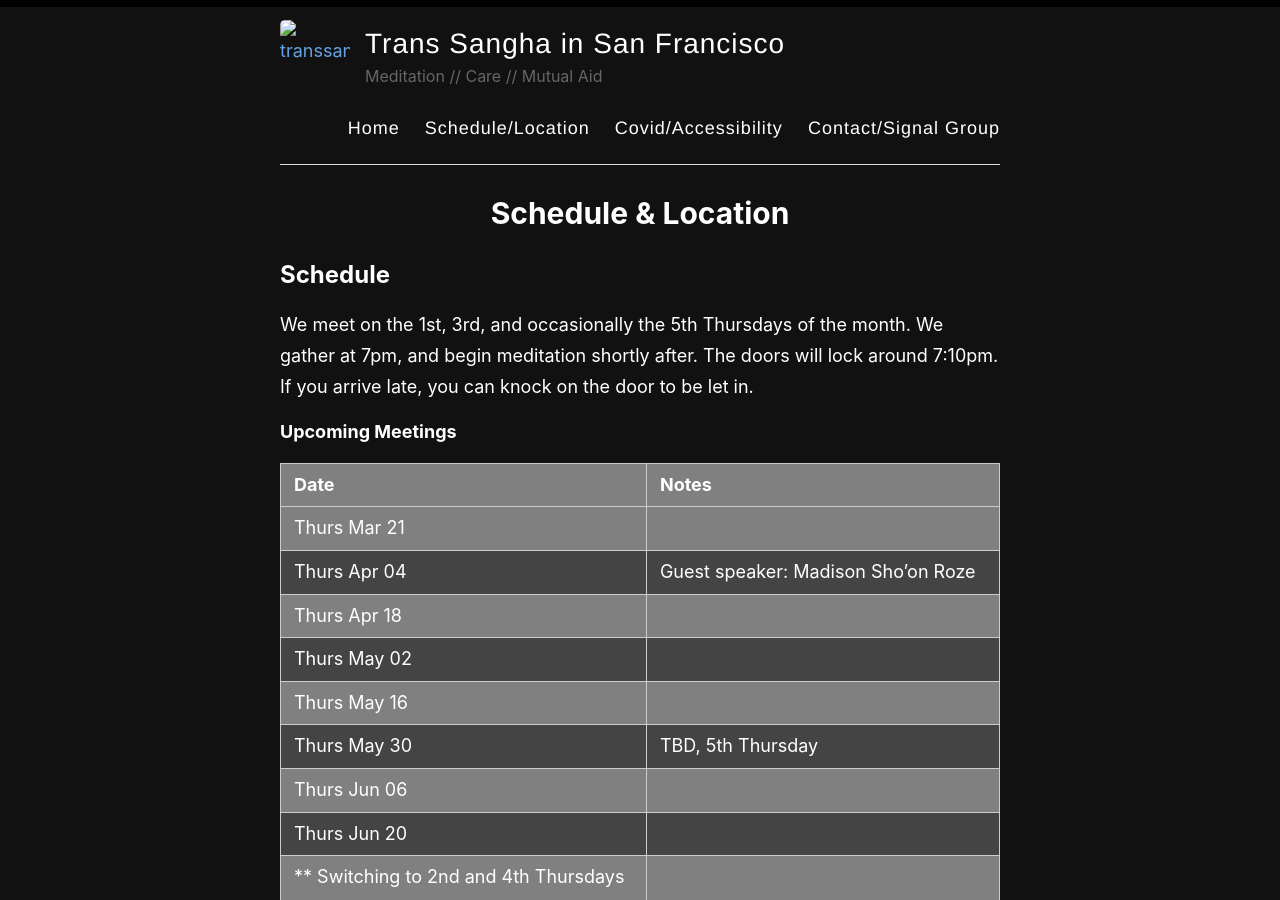
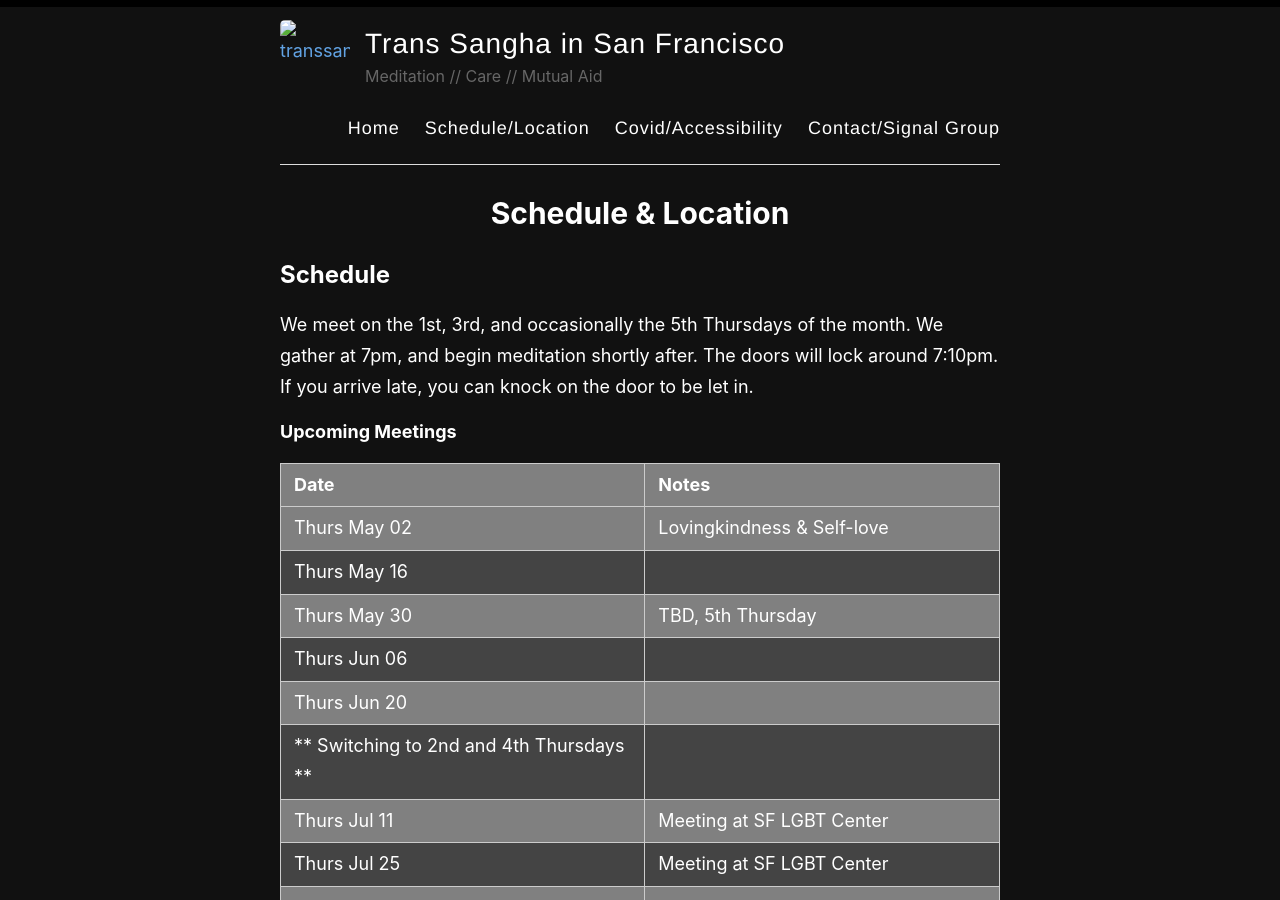
Before and after one commit to rykener/transsangha, a Jekyll site: the page built from _pages/schedule.md, in a window 1280 px wide and 900 px high. Built offline with Jekyll 4.4.1, drawn with Linux system fonts in a browser that asks for light colours.

Commit message:
update schedule

```diff
--- a/_pages/schedule.md
+++ b/_pages/schedule.md
@@ -12,10 +12,7 @@ We meet on the 1st, 3rd, and occasionally the 5th Thursdays of the month. We gat
 
 | Date           | Notes
 |----------------|--------
-| Thurs Mar 21	 |
-| Thurs Apr 04	 | Guest speaker: Madison Sho'on Roze
-| Thurs Apr 18	 |
-| Thurs May 02   |
+| Thurs May 02   | Lovingkindness & Self-love
 | Thurs May 16   |
 | Thurs May 30   | TBD, 5th Thursday
 | Thurs Jun 06   |
```
